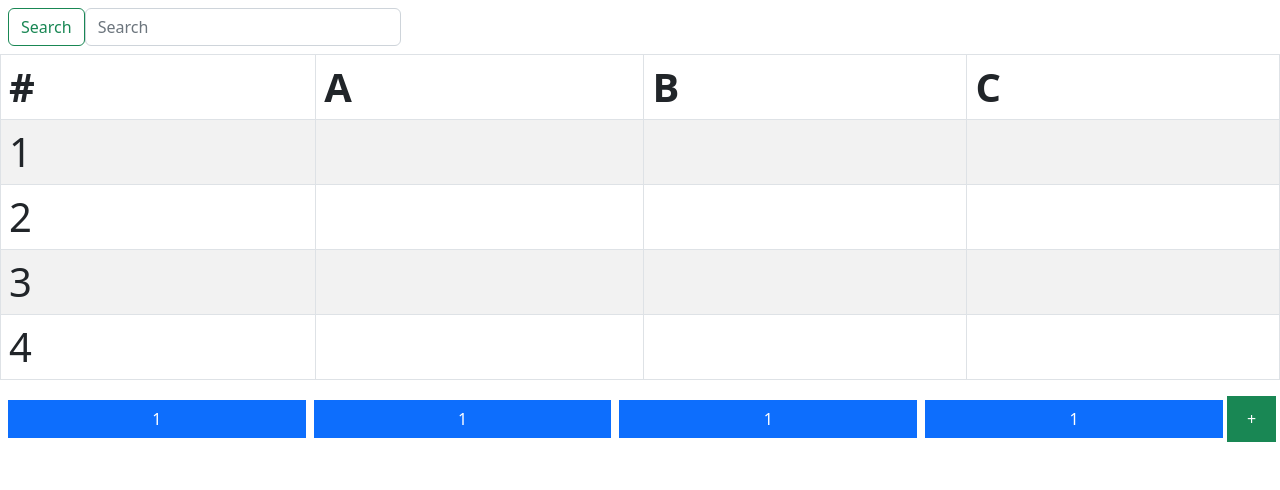
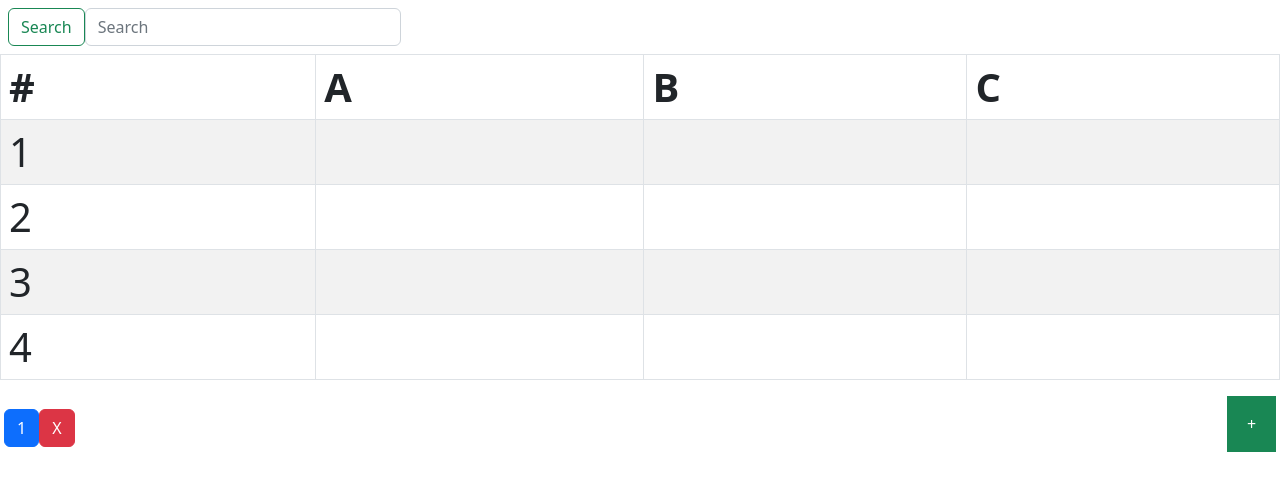
Before and after one commit to k4-100/calc, a React (Create React App) app: page / in a window 1280 px wide. Shown: the top 490 px of the page. Built offline with nearby package versions, Linux system fonts and the light colour scheme.

Commit message:
Added barebone implementation of SheetBarButton

```diff
--- a/src/components/Sheet/SheetBar.tsx
+++ b/src/components/Sheet/SheetBar.tsx
@@ -1,38 +1,19 @@
 import React from "react";
+import SheetBarButton from "./SheetBarButton";
 
 const SheetBar = () => {
   return (
     <div className="SheetBar">
       <div className="d-flex mx-1">
         <div className="d-flex w-100 my-1">
-          <button
+          <SheetBarButton />
+          {/* <button
             type="button"
             style={{ borderRadius: "0" }}
             className="btn btn-primary w-100 mx-1"
           >
             1
-          </button>
-          <button
-            type="button"
-            style={{ borderRadius: "0" }}
-            className="btn btn-primary w-100 mx-1"
-          >
-            1
-          </button>
-          <button
-            type="button"
-            style={{ borderRadius: "0" }}
-            className="btn btn-primary w-100 mx-1"
-          >
-            1
-          </button>
-          <button
-            type="button"
-            style={{ borderRadius: "0" }}
-            className="btn btn-primary w-100 mx-1"
-          >
-            1
-          </button>
+          </button> */}
         </div>
         <button
           type="button"
--- /dev/null
+++ b/src/components/Sheet/SheetBarButton.tsx
@@ -0,0 +1,16 @@
+import React from "react";
+// import MdCancel from 'md'
+/**
+ *
+ * @returns SheetBarButton
+ */
+const SheetBarButton: React.FC = () => {
+  return (
+    <div className="SheetBarButton">
+      <button className="btn btn-primary">1</button>
+      <button className="btn btn-danger">X</button>
+    </div>
+  );
+};
+
+export default SheetBarButton;
```
